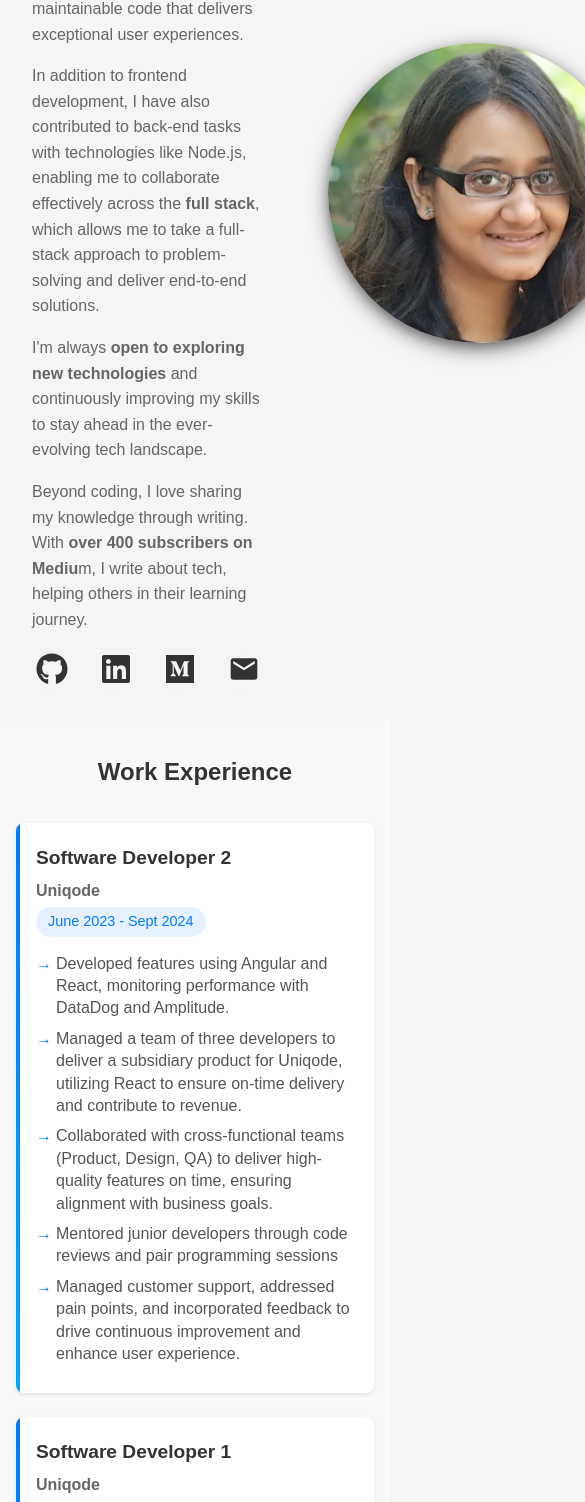
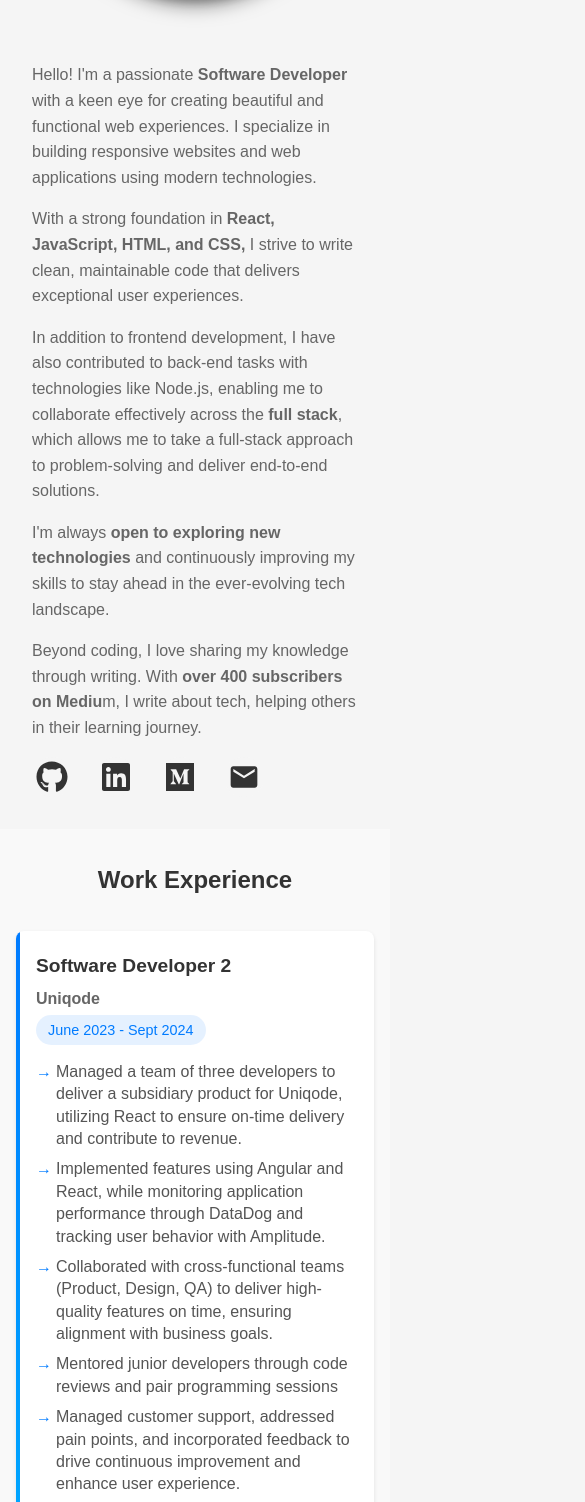
Before and after one commit to ruchivora/ruchi-vora-portfolio, a React (Vite) app: page / in a window 390 px wide. Shown: the part 468-1970 px from the top of the page, 585 px wide, since content can reach past the window. Built offline with nearby package versions, Linux system fonts and the light colour scheme; the HTML template or start-up script is replaced by a standard one.

Commit message:
update expirience

```diff
--- a/index.html
+++ b/index.html
@@ -2,7 +2,6 @@
 <html lang="en">
   <head>
     <meta charset="UTF-8" />
-    <link rel="icon" type="image/svg+xml" href="/vite.svg" />
     <meta name="viewport" content="width=device-width, initial-scale=1.0" />
     <title>Ruchi Vora Portfolio</title>
   </head>
--- a/src/components/About/About.module.css
+++ b/src/components/About/About.module.css
@@ -45,3 +45,12 @@
   border-radius: 50%;
   box-shadow: 0 4px 8px 0 rgba(0, 0, 0, 0.2), 0 6px 20px 0 rgba(0, 0, 0, 0.50);
 }
+
+@media (max-width: 768px) {
+  .aboutContent {
+    display: flex;
+    flex-direction: column-reverse;
+    gap: 4rem;
+    align-items: center;
+  }
+}
--- a/src/components/Blog/Blog.jsx
+++ b/src/components/Blog/Blog.jsx
@@ -33,13 +33,11 @@ export function Blog() {
         {blogs.map((blog, index) => (
           <article key={index} className={styles.blogItem}>
             <h3>{blog.title}</h3>
-
             <div className={styles.stats}>
               <div className={styles.date}>{blog.date}</div>
               <div className={styles.iconWrapper}><PiHandsClappingThin size={14}/>&nbsp;</div>
               <div className={styles.clapCount}>{blog.claps}</div>
             </div>
-
             <p className={styles.description}>{blog.description}</p>
             <a href={blog.link} className={styles.readMore}>Read More</a>
           </article>
--- a/src/components/Blog/Blog.module.css
+++ b/src/components/Blog/Blog.module.css
@@ -44,7 +44,7 @@
 
 .blogItem .date {
   font-size: 0.9rem;
-  padding-right: 1rem;
+  padding-right: 0.5rem;
 }
 
 .blogItem .clapCount {
--- a/src/components/Experience/Experience.jsx
+++ b/src/components/Experience/Experience.jsx
@@ -7,8 +7,8 @@ export function Experience() {
       company: 'Uniqode',
       period: 'June 2023 - Sept 2024',
       achievements: [
-        'Developed features using Angular and React, monitoring performance with DataDog and Amplitude.',
         'Managed a team of three developers to deliver a subsidiary product for Uniqode, utilizing React to ensure on-time delivery and contribute to revenue.',
+        'Implemented features using Angular and React, while monitoring application performance through DataDog and tracking user behavior with Amplitude.',
         'Collaborated with cross-functional teams (Product, Design, QA) to deliver high-quality features on time, ensuring alignment with business goals.',
         'Mentored junior developers through code reviews and pair programming sessions',
         'Managed customer support, addressed pain points, and incorporated feedback to drive continuous improvement and enhance user experience.'
@@ -19,9 +19,9 @@ export function Experience() {
       company: 'Uniqode',
       period: 'March 2022 - June 2023',
       achievements: [
-        'Improved user engagement by refactoring the existing design and developing responsive components transforming the web application into a mobile-friendly platform.',
-        'Built and optimized features like grid/list views, label management, reusable design system components and many more.',
-        'Developed a scalable rate-limiting service with Node.js, AWS Lambda, and SQS, optimizing API traffic management, reducing operational costs, and ensuring system stability under high loads',
+        'Improved user engagement by refactoring the existing design and developing responsive components, transforming the web application into a mobile-friendly platform.',
+        'Built and optimized features like grid/list views, label management, reusable design system components, and more, enhancing both usability and performance.',
+        'Developed a scalable rate-limiting service with Node.js, AWS Lambda, and SQS, optimizing API traffic management, reducing operational costs, and ensuring system stability under high loads.',
       ]
     },
     {
@@ -29,8 +29,24 @@ export function Experience() {
       company: 'Mirraw',
       period: 'March 2021 - March 2022',
       achievements: [
-        'Built an internal order tracking and inventory management system using React , resulting in increased productivity and reduced order dispatch time.',
+        'Built features for an internal order tracking and inventory management system using React, leading to increased productivity and reduced order dispatch time.',
         'Developed and optimize API for mobile apps, improving performance through database schema optimizations and logic updates. Monitored performance using Airbrake.'
+      ]
+    },
+    {
+      title: 'Software Developer Intern',
+      company: 'Mirraw',
+      period: 'Jan 2021 - March 2022',
+      achievements: [
+        'Improved the user purchase experience by integrating product videos stored on AWS S3 using HTML, CSS, and JavaScript. This integration led to a 15% increase in user engagement, as measured by Amplitude.'
+      ]
+    },
+    {
+      title: 'Software Developer Intern',
+      company: 'Unbox Social',
+      period: 'June 2019 - Sept 2019',
+      achievements: [
+        'Developed a customer analytics dashboard, used by over 200 customers, to track key metrics such as customer reach, user engagement, and performance. Built using HTML, CSS, and JavaScript.'
       ]
     }
   ];
--- a/src/components/Skills/Skills.jsx
+++ b/src/components/Skills/Skills.jsx
@@ -1,6 +1,5 @@
-import React from 'react';
 import { FaReact, FaGit, FaNodeJs } from 'react-icons/fa';
-import { SiRedux, SiJavascript, SiHtml5, SiCss3 } from 'react-icons/si';
+import { SiRedux, SiJavascript, SiHtml5, SiCss3, SiJest } from 'react-icons/si';
 import { MdDevices } from 'react-icons/md';
 import { TbApi } from 'react-icons/tb';
 import styles from './Skills.module.css';
@@ -12,10 +11,11 @@ export function Skills() {
     { name: 'JavaScript', icon: <SiJavascript className="skill-icon" /> },
     { name: 'HTML5', icon: <SiHtml5 className="skill-icon" /> },
     { name: 'CSS3', icon: <SiCss3 className="skill-icon" /> },
+    { name: 'RESTful APIs', icon: <TbApi className="skill-icon" /> },
+    { name: 'Node.js', icon: <FaNodeJs className="skill-icon" /> },
     { name: 'Git', icon: <FaGit className="skill-icon" /> },
+    { name: 'Jest', icon: <SiJest className='skill-icon'/> },
     { name: 'Responsive Design', icon: <MdDevices className="skill-icon" /> },
-    { name: 'RESTful APIs', icon: <TbApi className="skill-icon" /> },
-    { name: 'Node.js', icon: <FaNodeJs className="skill-icon" /> }
   ];
 
   return (
```
